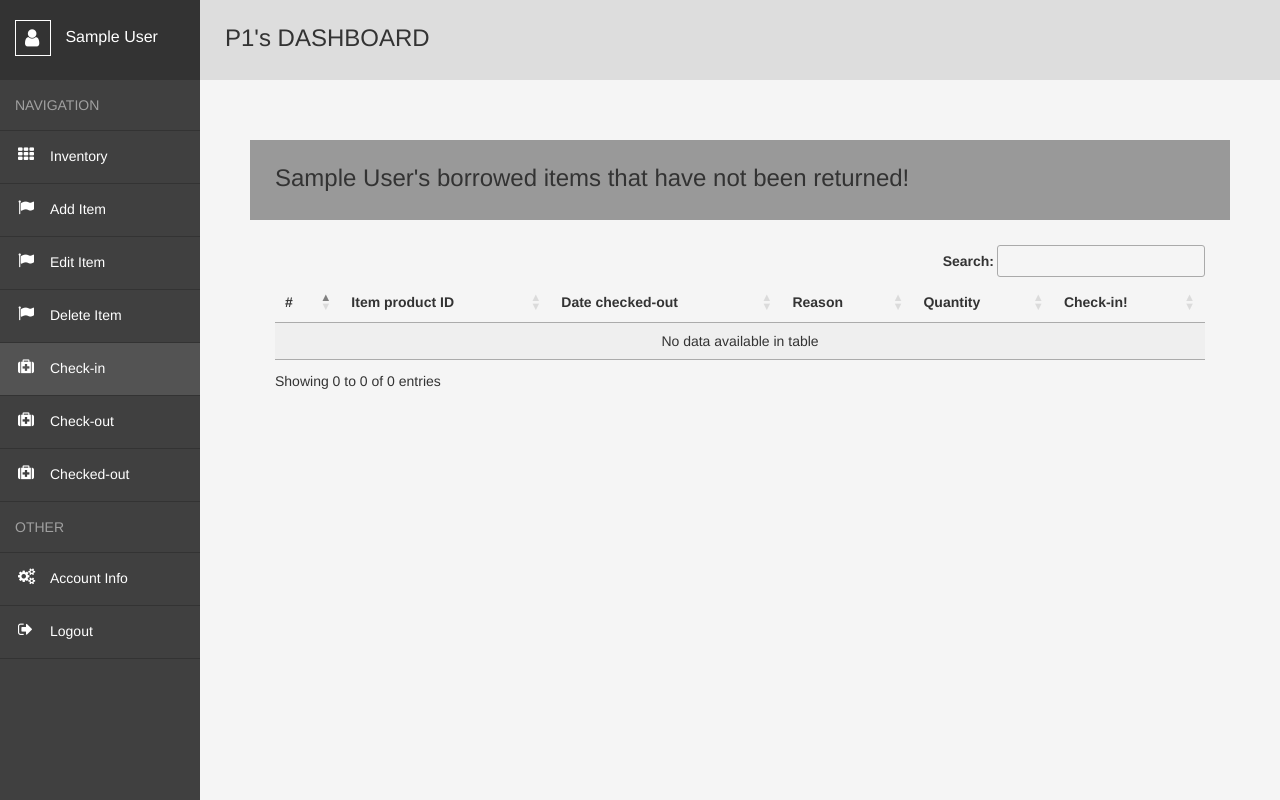
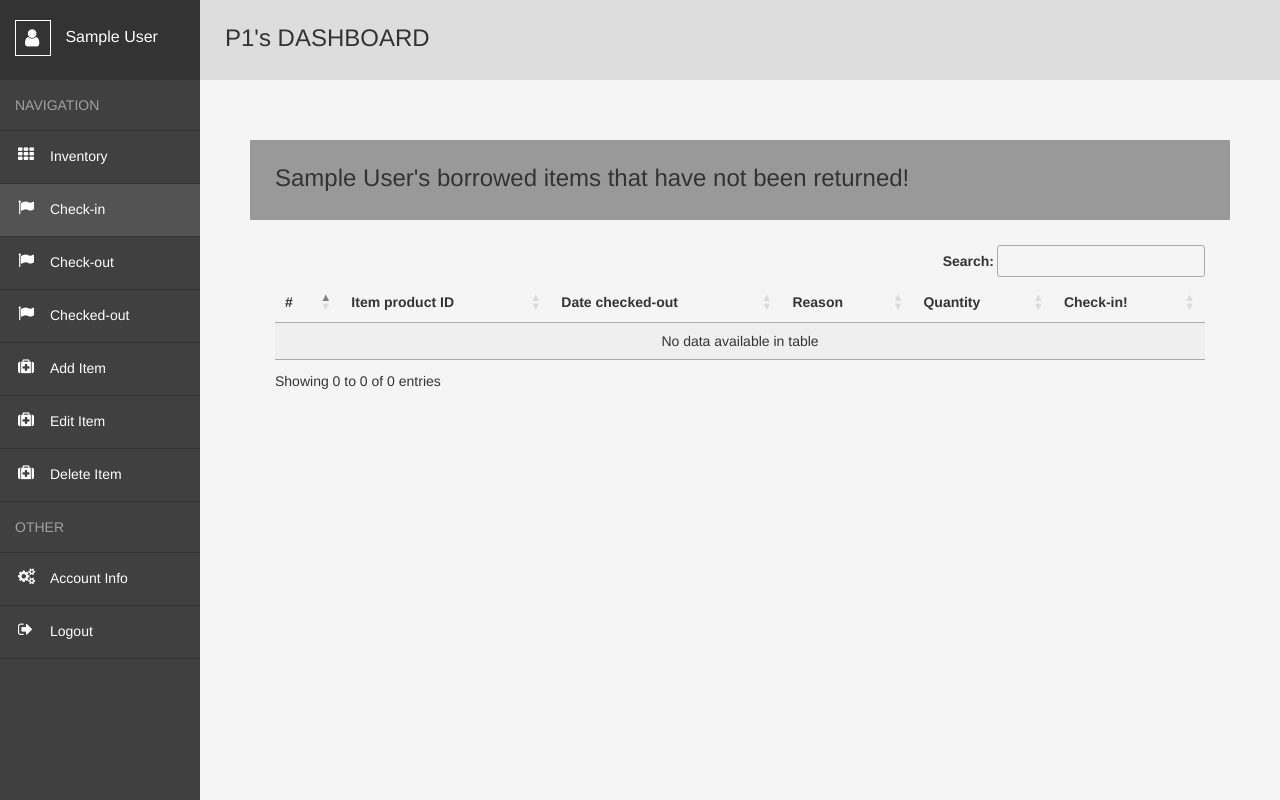
Before and after one commit to agalfred/Senior-Project, a Flask app: page /user/Check-in in a window 1280 px wide. Run offline with Flask 2, Linux system fonts and the light colour scheme; the visitor is signed in with stand-in values (Sample User, id 1); data comes from the database, SQL or seed files in the repository; both versions use the stored data as it was after the commit; some libraries are stand-ins or nearby versions.

Commit message:
Changed html to limit student visibility

```diff
--- a/website/static/styles3.css
+++ b/website/static/styles3.css
@@ -84,8 +84,10 @@ nav ul a:before {
   top: 15px;
   left: 18px;
 }
+/*grid logo looking*/
+/*
 nav ul li:nth-child(2) a:before {
- content: "\f00a";/*grid logo looking*/
+ content: "\f00a";
 }
 nav ul li:nth-child(3) a:before {
 	content: "\f024";
@@ -112,7 +114,24 @@ nav ul li:nth-child(10) a:before {
 nav ul li:nth-child(11) a:before {
  content: "\f08b";
 }
+*/
 
+.inv a:before {
+	content: "\f00a";
+}
+.move a:before {
+	content: "\f024";
+}
+.edit a:before {
+	content: "\f0fa";
+}
+
+.acc a:before {
+	content: "\f085";
+   }
+.logout a:before {
+	content: "\f08b";
+   }
 
  main {
 	 flex: 1;
--- a/website/templates/Check-in.html
+++ b/website/templates/Check-in.html
@@ -24,17 +24,19 @@
           </header>
           <ul>
             <li><span>Navigation</span></li>
-            <li><a style="text-decoration:none" href="{{url_for('views.user')}}">Inventory</a></li>
-            <li><a style="text-decoration:none" href="{{url_for('views.user')}}">Add Item</a></li>
-            <li><a style="text-decoration:none" href="{{url_for('views.user')}}">Edit Item</a></li>
-            <li><a style="text-decoration:none" href="{{url_for('views.user')}}">Delete Item</a></li>
-            <li><a class="active" style="text-decoration:none" href="{{url_for('views.Check_in')}}">Check-in</a></li>
-            <li><a style="text-decoration:none" href="{{url_for('views.Check_out')}}">Check-out</a></li>
-            <li><a style="text-decoration:none" href="{{url_for('views.Checked')}}">Checked-out</a></li>
+            <li class="inv"><a style="text-decoration:none" href="{{url_for('views.user')}}">Inventory</a></li>
+            <li class="move"><a class="active" style="text-decoration:none" href="{{url_for('views.Check_in')}}">Check-in</a></li>
+            <li class="move"><a style="text-decoration:none" href="{{url_for('views.Check_out')}}">Check-out</a></li>
+            {% if session['ISstaff'] and session['id'] %}
+            <li class="move"><a style="text-decoration:none" href="{{url_for('views.Checked')}}">Checked-out</a></li>
+            <li class="edit"><a style="text-decoration:none" href="{{url_for('views.add')}}">Add Item</a></li>
+            <li class="edit"><a style="text-decoration:none" href="{{url_for('views.edit')}}">Edit Item</a></li>
+            <li class="edit"><a style="text-decoration:none" href="{{url_for('views.delete')}}">Delete Item</a></li>
+            {% endif %}
             <li><span>Other</span></li>
-            <li><a style="text-decoration:none" href="{{url_for('views.account_info')}}">Account Info</a></li>
+            <li class="acc"><a style="text-decoration:none" href="{{url_for('views.account_info')}}">Account Info</a></li>
             <!--<li><a>Settings</a></li>-->
-            <li><a style="text-decoration:none" href="{{url_for('auth.logout')}}">Logout</a></li>
+            <li class="logout"><a style="text-decoration:none" href="{{url_for('auth.logout')}}">Logout</a></li>
           </ul>
         </nav>
 
--- a/website/views.py
+++ b/website/views.py
@@ -46,7 +46,7 @@ def Check_in():
         flash("You do not have access to this page! Pls, Log in!", category="error")
         return redirect(url_for('views.home'))
 
-@views.route("/user/Check_out_items")
+@views.route("/user/Checked_out_items")
 @login_required
 def Checked():
     if session.get("id",None) is not None and session.get("sf", "Staff"):
```
Also changed, not shown: website/templates/Checked_out_items.html (+16 -13 lines), website/templates/account_info.html (+11 -9 lines), website/templates/user.html (+17 -9 lines), website/database.db.
